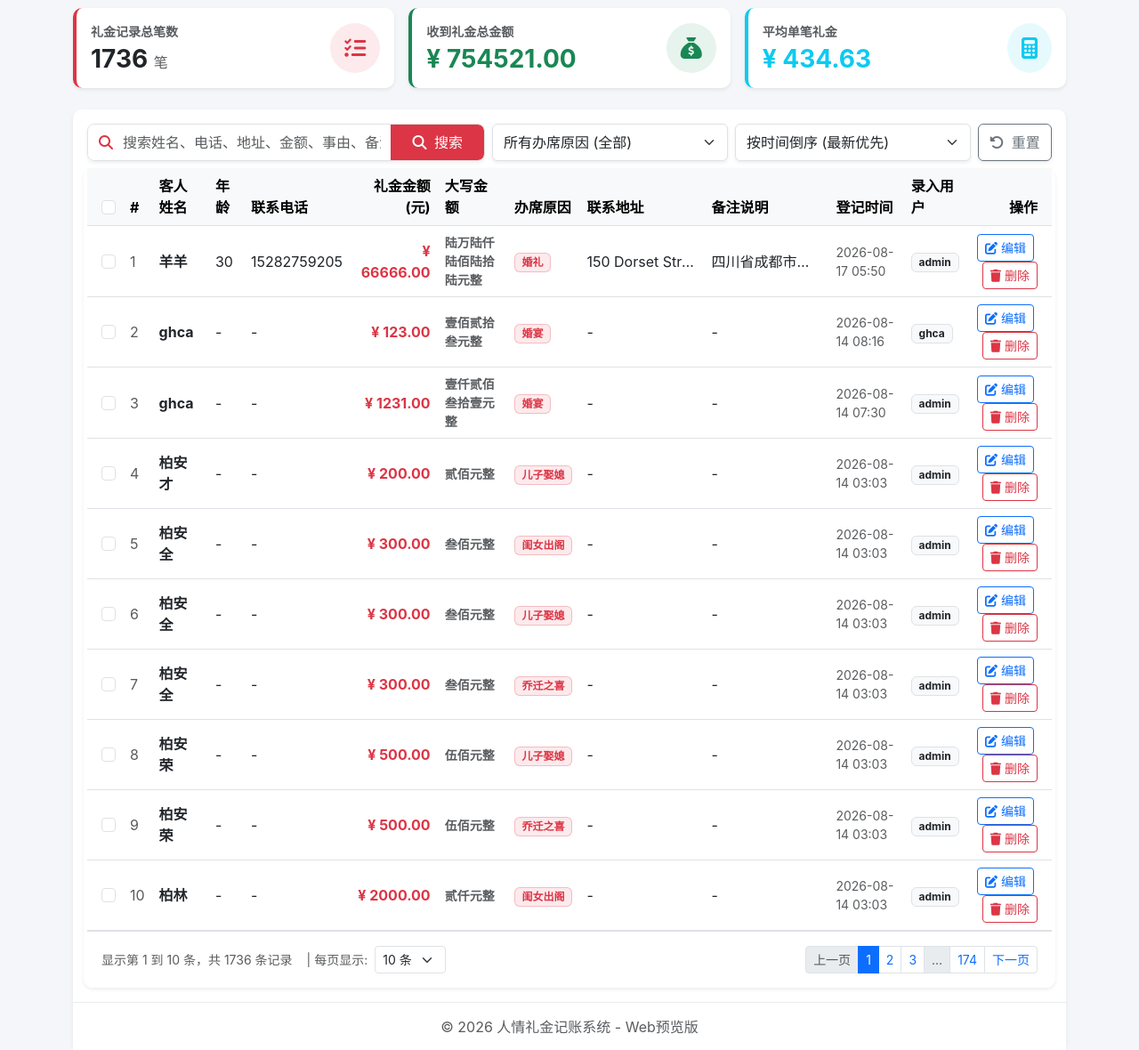
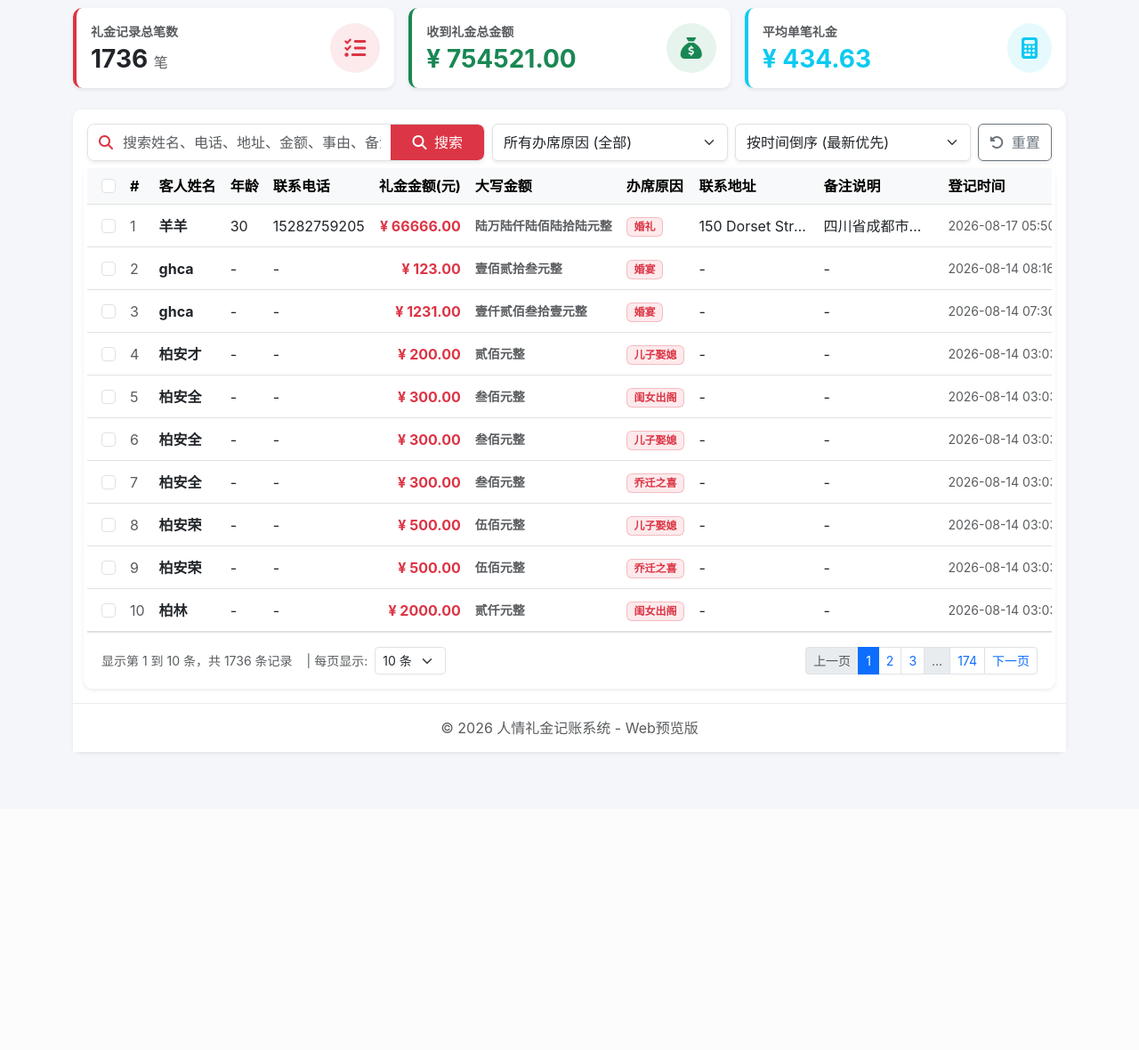
Before and after one commit to 18227370901/gift-bookkeeping-app-docker, a Flask app: page / in a window 1280 px wide. Shown: the part 150-1330 px from the top of the page at 89% size. After the commit the page ends 998 px from the top, so only its background shows below. Run offline with Flask 3, Linux system fonts and the light colour scheme; a user stored in the database is signed in; data comes from the database, SQL or seed files in the repository.

Commit message:
fix: 表格增加 text-nowrap 类，防止表头（客人姓名等）换行

```diff
--- a/templates/index.html
+++ b/templates/index.html
@@ -120,7 +120,7 @@
     <div class="card-body p-0">
         <form id="batchDeleteForm" action="{{ url_for('batch_delete_records') }}" method="POST">
         <div class="table-responsive">
-            <table class="table table-hover align-middle mb-0">
+            <table class="table table-hover align-middle mb-0 text-nowrap">
                 <thead class="table-light">
                     <tr>
                         <th class="ps-3" style="width: 40px;">
```
